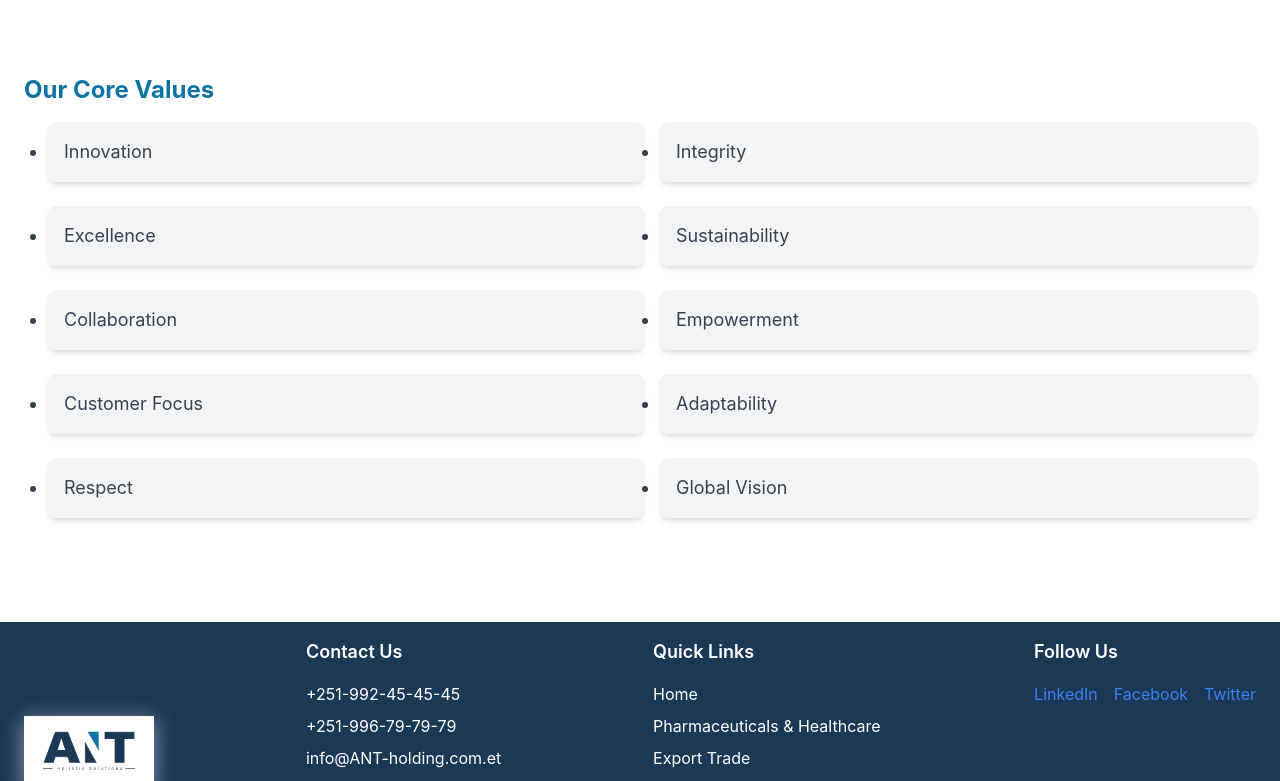
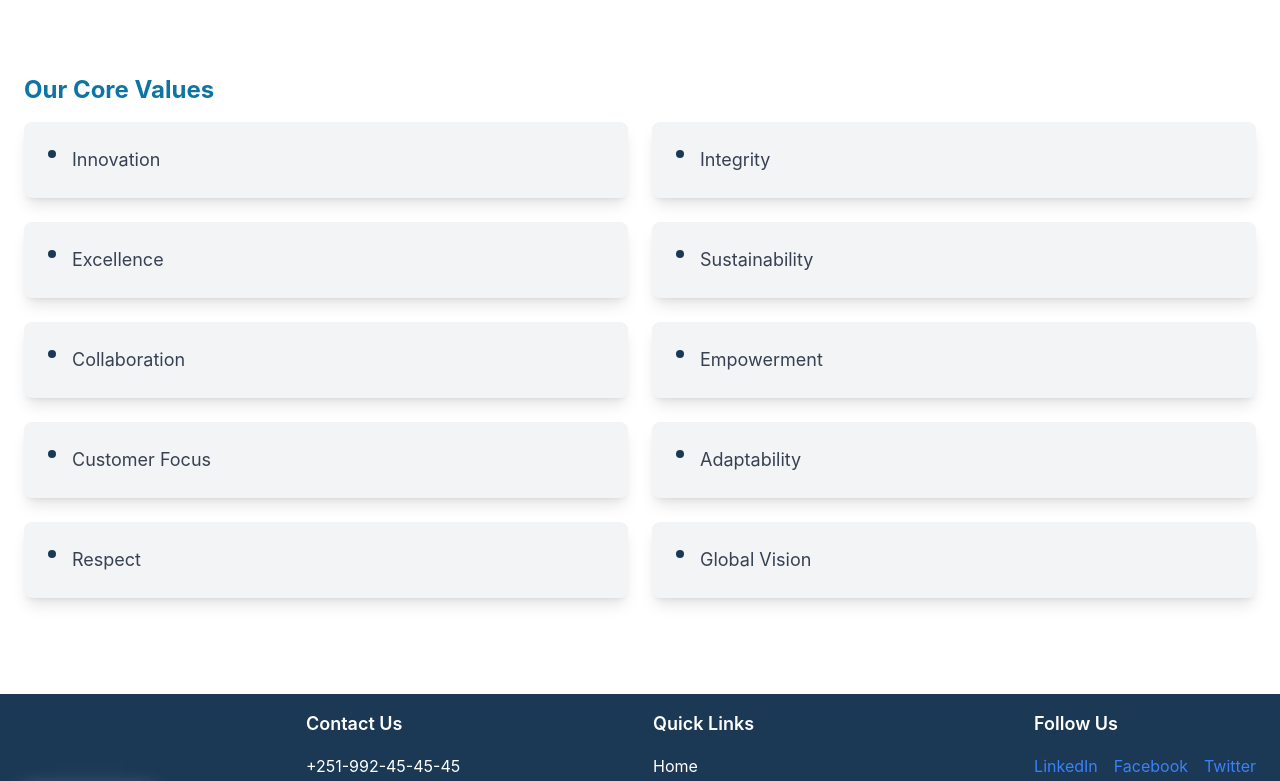
Before and after one commit to Mintesnot-Shigute/Ant-web, a React (Create React App) app: page /about-us in a window 1280 px wide. Shown: the part 748-1529 px from the top of the page. Built offline with nearby package versions, Linux system fonts and the light colour scheme.

Commit message:
Editing The Home page and pharmar

```diff
--- a/src/components/Navbar.js
+++ b/src/components/Navbar.js
@@ -14,12 +14,15 @@ function Navbar() {
     <nav className="navbar">
       <div className="flex justify-between items-center mr-48">
         <div className="flex items-center">
+          {/* Make the logo clickable by wrapping it in a Link */}
+          <Link to="/">
             <img
               src="/Artboard 2@4x.png"
               alt="ANT General Trading"
               className="object-contain"
               style={{ width: '160px', height: 'auto', marginLeft: '10rem' }}
             />
+          </Link>
         </div>
 
         <ul className="flex space-x-4 py-2">
--- a/src/pages/AboutUs.js
+++ b/src/pages/AboutUs.js
@@ -42,17 +42,23 @@ function AboutUs() {
       </div>
 
       <h2 className="text-2xl font-bold mb-4 text-[#0E74A4]">Our Core Values</h2>
-      <ul className="grid grid-cols-1 md:grid-cols-2 list-disc ml-6 text-lg text-gray-700 gap-4 mb-12">
-        {['Innovation', 'Integrity', 'Excellence', 'Sustainability', 'Collaboration', 'Empowerment',
-          'Customer Focus', 'Adaptability', 'Respect', 'Global Vision'].map((value, index) => (
+            <ul className="grid grid-cols-1 md:grid-cols-2 gap-6 mb-12">
+        {[
+          'Innovation', 'Integrity', 'Excellence', 'Sustainability', 'Collaboration', 'Empowerment',
+          'Customer Focus', 'Adaptability', 'Respect', 'Global Vision'
+        ].map((value, index) => (
           <li
             key={index}
-            className="p-4 bg-gray-100 rounded-lg shadow-md transition-transform duration-300 hover:scale-105 mb-2"
+            className="p-6 bg-gray-100 rounded-lg shadow-lg transition-transform duration-300 hover:scale-105 hover:bg-gray-200 flex items-start"
           >
-            {value}
+            <span className="w-2 h-2 bg-[#1B3855] rounded-full mr-4 mt-1"></span> {/* Dot */}
+            <span className="text-lg text-gray-700">{value}</span>
           </li>
         ))}
       </ul>
+
+
+
     </div>
   );
 }
```
Lines whose indentation alone changed are shown as unchanged.
